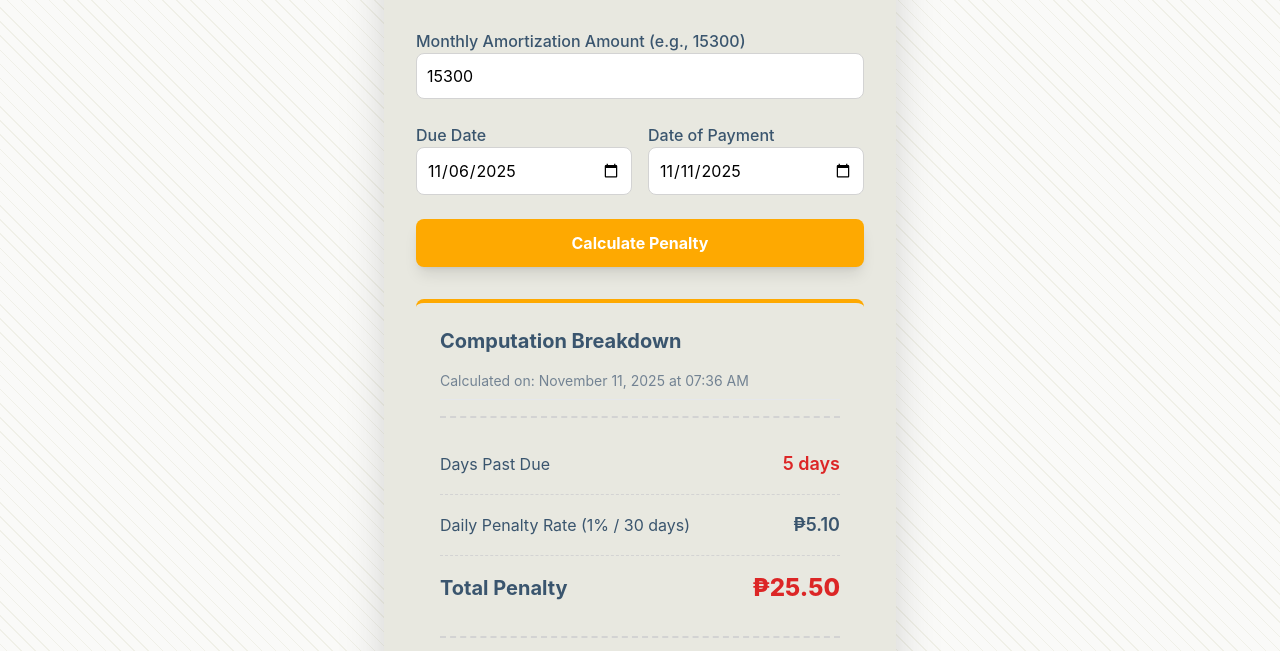
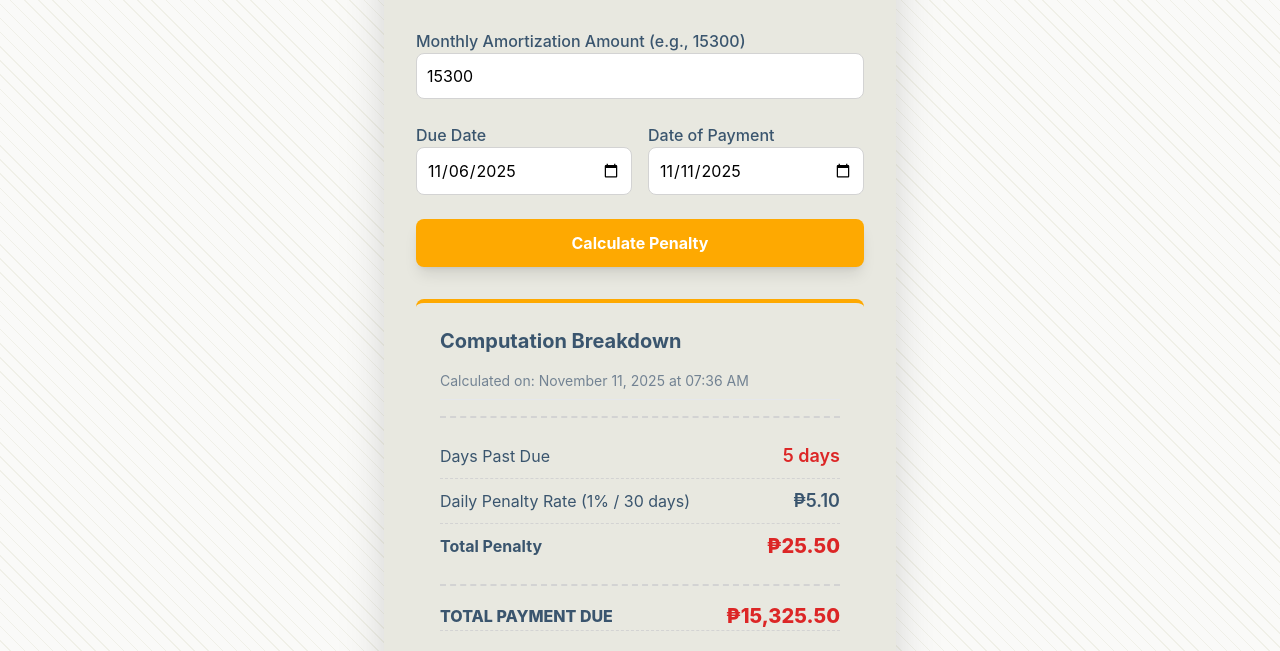
Before and after one commit to anonymous19032021-cpu/starlight, a plain HTML site: page index.html in a window 1280 px wide. Both pictures are taken after a click on the button "Calculate Penalty". Shown: the part 143-794 px from the top of the page. Drawn offline with nearby package versions, Linux system fonts and the light colour scheme.

Commit message:
Update index.html

```diff
--- a/index.html
+++ b/index.html
@@ -57,7 +57,7 @@
             box-shadow: 0 0 0 3px rgba(254, 169, 1, 0.3);
         }
         .result-item {
-            padding: 16px 0;
+            padding: 8px 0; /* Adjusted from 16px to 8px for tighter spacing */
             border-bottom: 1px dashed #d3d3d3; /* line-light */
             display: flex;
             justify-content: space-between;
@@ -180,10 +180,8 @@
 
             <div id="error-message" class="text-sm text-red-500 bg-red-100 p-2 rounded-md hidden mb-4"></div>
 
-            <!-- ALL DETAILS (Client Info + Transaction Info) NOW WRAPPED IN PRINT-ONLY BLOCK -->
-            <div id="input-details-for-print" class="mb-4 space-y-2 text-sm">
-                <!-- Data will be injected here by JS -->
-            </div>
+            <!-- ALL DETAILS (Client Info + Transaction Info) NOW WRAPPED IN PRINT-ONLY BLOCK --><div id="input-details-for-print" class="mb-4 space-y-2 text-sm">
+                <!-- Data will be injected here by JS --></div>
             <hr class="my-4 border-t-2 border-dashed border-line-light">
 
 
@@ -198,15 +196,15 @@
             </div>
 
             <!-- Total Penalty --><div class="result-item border-none">
-                <span class="text-primary-dark text-xl font-bold">Total Penalty</span>
-                <span id="total-penalty" class="text-2xl font-extrabold text-accent-red">₱0.00</span>
+                <span class="text-primary-dark text-l font-bold">Total Penalty</span>
+                <span id="total-penalty" class="text-xl font-extrabold text-accent-red">₱0.00</span>
             </div>
 
             <hr class="my-4 border-t-2 border-dashed border-line-light">
 
             <!-- Total Payment Due --><div class="result-item !p-0">
-                <span class="text-primary-dark text-xl font-bold">TOTAL PAYMENT DUE</span>
-                <span id="total-payment-due" class="text-3xl font-extrabold text-accent-red">₱0.00</span>
+                <span class="text-primary-dark text-l font-extrabold">TOTAL PAYMENT DUE</span>
+                <span id="total-payment-due" class="text-xl font-extrabold text-accent-red">₱0.00</span>
             </div>
 
             <!-- Disclaimer for print/display --><p class="text-xs text-secondary-gray italic mt-6 text-center print-disclaimer">
@@ -215,8 +213,7 @@
 
         </div>
 
-        <!-- Print Button - Now smaller and centered, using primary-dark color -->
-        <div class="flex justify-center">
+        <!-- Print Button - Now smaller and centered, using primary-dark color --><div class="flex justify-center">
             <button onclick="window.print()" id="printButton"
                     class="hidden bg-primary-dark hover:bg-secondary-gray text-white font-bold py-3 px-8 rounded-lg shadow-lg transition duration-150 ease-in-out transform hover:scale-[1.01]">
                 Print
@@ -332,8 +329,7 @@
             // Wrap all details that should only appear on print inside the 'client-details-only' block
             const inputDetailsHtml = `
                 <div class="client-details-only space-y-3 pb-4">
-                    <!-- Static Client Details for manual entry on print - Taller lines for writing -->
-                    <div class="flex justify-between items-end">
+                    <!-- Static Client Details for manual entry on print - Taller lines for writing --><div class="flex justify-between items-end">
                         <span class="font-semibold text-primary-dark w-1/4">Client Name:</span>
                         <span class="text-primary-dark border-b-2 border-secondary-gray w-3/4 h-6"></span>
                     </div>
@@ -346,8 +342,7 @@
                         <span class="text-primary-dark border-b-2 border-secondary-gray w-3/4 h-6"></span>
                     </div>
                     <hr class="my-4 border-t-2 border-dashed border-line-light">
-                    <!-- Dynamic Transaction Details (Now print-only) -->
-                    <div class="flex justify-between">
+                    <!-- Dynamic Transaction Details (Now print-only) --><div class="flex justify-between">
                         <span class="font-semibold text-primary-dark">Amortization Amount:</span>
                         <span class="font-bold text-primary-dark">${amortizationValue}</span>
                     </div>
```
